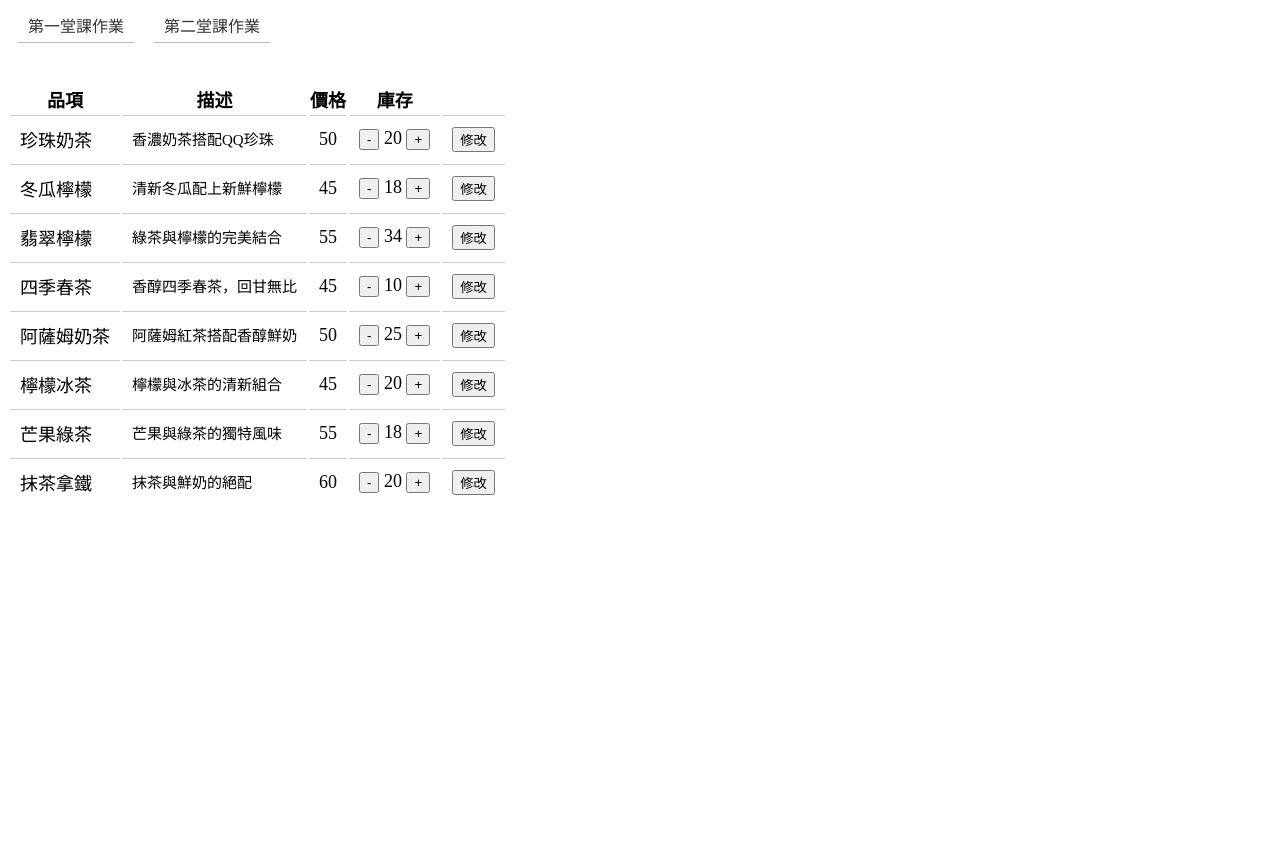
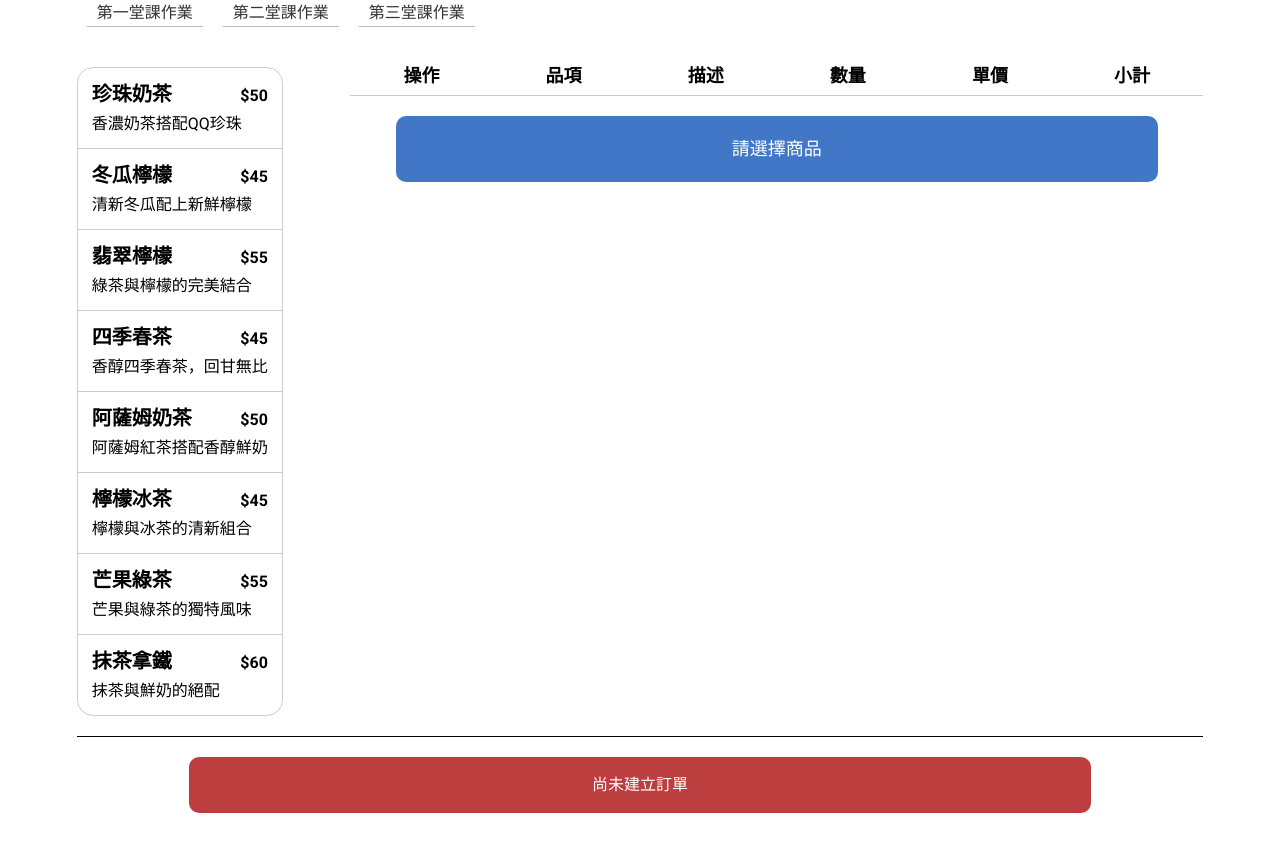
Before and after one commit to candace2021/2025-vue-hexschool_1, a Vue app: page /#/third in a window 1280 px wide. Shown: the top 852 px of the page. Before the commit the page ends 800 px from the top, so only its background shows below. Built offline with nearby package versions, Linux system fonts and the light colour scheme.

Commit message:
更新第三堂課程

```diff
--- a/src/App.vue
+++ b/src/App.vue
@@ -1,13 +1,30 @@
 <template>
-  <header>
-    <RouterLink to="/">第一堂課作業</RouterLink>
-    <RouterLink to="/second">第二堂課作業</RouterLink>
-    <!-- <RouterLink to="/">第三堂課作業</RouterLink>
-    <RouterLink to="/">第四堂課作業</RouterLink> -->
-  </header>
-  <RouterView />
+  <div class="wrap">
+    <header>
+      <RouterLink to="/">第一堂課作業</RouterLink>
+      <RouterLink to="/second">第二堂課作業</RouterLink>
+      <RouterLink to="/third">第三堂課作業</RouterLink>
+      <!-- <RouterLink to="/">第四堂課作業</RouterLink> -->
+    </header>
+    <RouterView />
+  </div>
 </template>
+
 <style lang="scss">
+@import url('https://fonts.googleapis.com/css2?family=Noto+Sans+TC:wght@100..900&family=Roboto:ital,wght@0,100..900;1,100..900&display=swap');
+
+body {
+  width: 100vw;
+  overflow-x: hidden;
+  * {
+    font-family: 'Roboto', 'Noto Sans TC', sans-serif;
+  }
+}
+.wrap {
+  max-width: 1200px;
+  width: 88%;
+  margin: 0 auto;
+}
 header {
   margin-bottom: 40px;
   a {
--- /dev/null
+++ b/src/assets/reset.css
@@ -0,0 +1,133 @@
+/* http://meyerweb.com/eric/tools/css/reset/
+   v2.0 | 20110126
+   License: none (public domain)
+*/
+
+html,
+body,
+div,
+span,
+applet,
+object,
+iframe,
+h1,
+h2,
+h3,
+h4,
+h5,
+h6,
+p,
+blockquote,
+pre,
+a,
+abbr,
+acronym,
+address,
+big,
+cite,
+code,
+del,
+dfn,
+em,
+img,
+ins,
+kbd,
+q,
+s,
+samp,
+small,
+strike,
+strong,
+sub,
+sup,
+tt,
+var,
+b,
+u,
+i,
+center,
+dl,
+dt,
+dd,
+ol,
+ul,
+li,
+fieldset,
+form,
+label,
+legend,
+table,
+caption,
+tbody,
+tfoot,
+thead,
+tr,
+th,
+td,
+article,
+aside,
+canvas,
+details,
+embed,
+figure,
+figcaption,
+footer,
+header,
+hgroup,
+menu,
+nav,
+output,
+ruby,
+section,
+summary,
+time,
+mark,
+audio,
+video {
+  margin: 0;
+  padding: 0;
+  border: 0;
+  font-size: 100%;
+  font: inherit;
+  vertical-align: baseline;
+}
+/* HTML5 display-role reset for older browsers */
+article,
+aside,
+details,
+figcaption,
+figure,
+footer,
+header,
+hgroup,
+menu,
+nav,
+section {
+  display: block;
+}
+body {
+  line-height: 1;
+}
+ol,
+ul {
+  list-style: none;
+}
+blockquote,
+q {
+  quotes: none;
+}
+blockquote:before,
+blockquote:after,
+q:before,
+q:after {
+  content: '';
+  content: none;
+}
+table {
+  border-collapse: collapse;
+  border-spacing: 0;
+}
+a {
+  color: inherit;
+  text-decoration: none;
+}
--- /dev/null
+++ b/src/components/CartList.vue
@@ -0,0 +1,24 @@
+<script setup>
+defineProps(['tableData'])
+const emit = defineEmits(['deleteFn'])
+const deleteFn = (data) => {
+  emit('deleteFn', data)
+}
+</script>
+
+<template>
+  <tr v-for="data in tableData" :key="data.id">
+    <td><a href="#" @click.prevent="deleteFn(data)">X</a></td>
+    <td>{{ data.name }}</td>
+    <td>{{ data.description }}</td>
+    <td>
+      <select name="" id="" v-model="data.num">
+        <option v-for="index in 10" :key="index" :value="index">{{ index }}</option>
+      </select>
+    </td>
+    <td>{{ data.price }}</td>
+    <td>{{ data.price * data.num }}</td>
+  </tr>
+</template>
+
+<style scoped lang="scss"></style>
--- /dev/null
+++ b/src/components/OrderList.vue
@@ -0,0 +1,13 @@
+<script setup>
+defineProps(['orderData'])
+</script>
+
+<template>
+  <tr v-for="data in orderData" :key="data.id">
+    <td>{{ data.name }}</td>
+    <td>{{ data.num }}</td>
+    <td>{{ data.price * data.num }}</td>
+  </tr>
+</template>
+
+<style scoped lang="scss"></style>
--- /dev/null
+++ b/src/components/ProductList.vue
@@ -0,0 +1,20 @@
+<script setup>
+defineProps(['datas'])
+const emit = defineEmits(['addCart'])
+
+const addCart = (item) => {
+  emit('addCart', item)
+}
+</script>
+
+<template>
+  <li v-for="data in datas" :key="data.id" class="navList" @click="addCart(data)">
+    <div class="title">
+      <div class="name">{{ data.name }}</div>
+      <div class="price">${{ data.price }}</div>
+    </div>
+    <div class="describe">{{ data.description }}</div>
+  </li>
+</template>
+
+<style scoped lang="scss"></style>
--- a/src/main.js
+++ b/src/main.js
@@ -1,3 +1,5 @@
+import '@/assets/reset.css'
+
 import { createApp } from 'vue'
 import App from './App.vue'
 import router from './router'
--- a/src/views/HomeView.vue
+++ b/src/views/HomeView.vue
@@ -1,7 +1,6 @@
 <script setup>
 import { ref } from 'vue'
 
-const isEdit = ref(false)
 const menus = ref([
   {
     id: 't001',
@@ -61,20 +60,21 @@ const menus = ref([
   },
 ])
 const edit = ref({})
+const editID = ref('')
+
 const editFn = {
-  data: (item) => {
-    isEdit.value = true
+  edit: (item) => {
     edit.value = { ...item }
+    editID.value = item.id
   },
   reset: () => {
-    isEdit.value = false
     edit.value = {}
+    editID.value = ''
   },
-  save: (item) => {
-    isEdit.value = false
-    edit.value = item
-    const index = menus.value.findIndex((menu) => menu.id == item.id)
+  save: () => {
+    const index = menus.value.findIndex((menu) => menu.id == editID.value)
     menus.value[index] = edit.value
+    editFn.reset()
   },
 }
 </script>
@@ -109,12 +109,12 @@ const editFn = {
           <button @click="menu.stock++">+</button>
         </td>
         <td>
-          <button type="button" @click="editFn.data(menu)" v-if="!isEdit">修改</button>
+          <button type="button" @click="editFn.edit(menu)" v-if="editID != menu.id">修改</button>
         </td>
       </tr>
     </tbody>
   </table>
-  <div class="edit" v-if="isEdit">
+  <div class="edit" v-if="editID">
     <h2>修改內容</h2>
     <div class="list">
       <label for="">品項：</label>
@@ -133,8 +133,8 @@ const editFn = {
       <input type="number" v-model="edit.stock" />
     </div>
     <div class="btn">
-      <button type="button" @click="editFn.reset">取消</button>
-      <button type="button" @click="editFn.save(edit)">確認</button>
+      <button type="button" @click="editFn.reset()">取消</button>
+      <button type="button" @click="editFn.save()">確認</button>
     </div>
   </div>
 </template>
--- /dev/null
+++ b/src/views/ThirdView.vue
@@ -0,0 +1,321 @@
+<script setup>
+import CartList from '@/components/CartList.vue'
+import OrderList from '@/components/OrderList.vue'
+import ProductList from '@/components/ProductList.vue'
+import { computed, ref } from 'vue'
+
+const remark = ref('')
+const remarkOrder = ref('')
+const datas = [
+  {
+    id: 1,
+    name: '珍珠奶茶',
+    description: '香濃奶茶搭配QQ珍珠',
+    price: 50,
+    num: 1,
+  },
+  {
+    id: 2,
+    name: '冬瓜檸檬',
+    description: '清新冬瓜配上新鮮檸檬',
+    price: 45,
+    num: 1,
+  },
+  {
+    id: 3,
+    name: '翡翠檸檬',
+    description: '綠茶與檸檬的完美結合',
+    price: 55,
+    num: 1,
+  },
+  {
+    id: 4,
+    name: '四季春茶',
+    description: '香醇四季春茶，回甘無比',
+    price: 45,
+    num: 1,
+  },
+  {
+    id: 5,
+    name: '阿薩姆奶茶',
+    description: '阿薩姆紅茶搭配香醇鮮奶',
+    price: 50,
+    num: 1,
+  },
+  {
+    id: 6,
+    name: '檸檬冰茶',
+    description: '檸檬與冰茶的清新組合',
+    price: 45,
+    num: 1,
+  },
+  {
+    id: 7,
+    name: '芒果綠茶',
+    description: '芒果與綠茶的獨特風味',
+    price: 55,
+    num: 1,
+  },
+  {
+    id: 8,
+    name: '抹茶拿鐵',
+    description: '抹茶與鮮奶的絕配',
+    price: 60,
+    num: 1,
+  },
+]
+const tableData = ref([])
+const orderData = ref([])
+
+const addCart = (item) => {
+  const newItem = tableData.value.filter((data) => data.id == item.id)
+  if (newItem.length == 0) {
+    tableData.value.push({ ...item })
+  } else {
+    alert('已加入購物車，請直接調整數量')
+  }
+}
+const deleteFn = (item) => {
+  const deleteIdx = tableData.value.findIndex((data) => data.id == item.id)
+  // datas.value[deleteIdx].num = 1
+  tableData.value.splice(deleteIdx, 1)
+}
+const total = computed(() => {
+  let num = 0
+  tableData.value.forEach((data) => {
+    num += Number(data.price) * Number(data.num)
+  })
+  return num
+})
+
+const sentOrder = () => {
+  orderData.value = tableData.value
+  remarkOrder.value = remark.value
+  tableData.value = []
+  remark.value = ''
+}
+const orderSum = computed(() => {
+  let num = 0
+  orderData.value.forEach((data) => {
+    num += Number(data.price) * Number(data.num)
+  })
+  return num
+})
+</script>
+
+<template>
+  <div class="topContent">
+    <div class="navSide">
+      <ul>
+        <ProductList :datas="datas" @addCart="addCart"></ProductList>
+      </ul>
+    </div>
+    <div class="product">
+      <table>
+        <thead>
+          <tr>
+            <th>操作</th>
+            <th>品項</th>
+            <th>描述</th>
+            <th>數量</th>
+            <th>單價</th>
+            <th>小計</th>
+          </tr>
+        </thead>
+        <tbody v-if="tableData.length != 0">
+          <CartList :tableData="tableData" @deleteFn="deleteFn"></CartList>
+        </tbody>
+        <tbody v-else>
+          <tr class="noData">
+            <td colspan="6"><span>請選擇商品</span></td>
+          </tr>
+        </tbody>
+      </table>
+      <div class="content" v-if="tableData.length != 0">
+        <div class="sum">
+          總計: <span>${{ total }}</span>
+        </div>
+        <div class="textarea">
+          <textarea name="" id="" placeholder="備註" v-model="remark"></textarea>
+        </div>
+        <div class="sent">
+          <button type="button" @click="sentOrder">送出</button>
+        </div>
+      </div>
+    </div>
+  </div>
+  <div class="bottomContent">
+    <div class="noData" v-if="orderData.length == 0">尚未建立訂單</div>
+    <div class="content" v-else>
+      <div class="title">訂單</div>
+      <table>
+        <thead>
+          <tr>
+            <th>品項</th>
+            <th>數量</th>
+            <th>小計</th>
+          </tr>
+        </thead>
+        <tbody>
+          <OrderList :orderData="orderData"></OrderList>
+        </tbody>
+      </table>
+      <div class="textarea">備註: {{ remarkOrder }}</div>
+      <div class="sum">
+        總計: <span>${{ orderSum }}</span>
+      </div>
+    </div>
+  </div>
+</template>
+
+<style lang="scss">
+.topContent {
+  display: flex;
+  align-items: start;
+  padding-bottom: 20px;
+  border-bottom: 1px solid #000;
+  .navSide {
+    flex: 0 0 350;
+    margin-right: 6%;
+    border-radius: 16px;
+    border: 1px solid #ccc;
+    .navList {
+      cursor: pointer;
+      padding: 16px 14px;
+      &:not(:last-child) {
+        border-bottom: 1px solid #ccc;
+      }
+    }
+    .title {
+      display: flex;
+      align-items: baseline;
+      justify-content: space-between;
+      margin-bottom: 12px;
+    }
+    .name {
+      font-size: 20px;
+      font-weight: 700;
+    }
+    .price {
+      font-size: 16px;
+      font-weight: 700;
+    }
+  }
+  .product {
+    flex: 1;
+    .sent {
+      text-align: right;
+      button {
+        cursor: pointer;
+        border: none;
+        background-color: #6ba28c;
+        color: #fff;
+        padding: 8px 20px;
+        border-radius: 10px;
+        font-size: 16px;
+        letter-spacing: 0.1em;
+      }
+    }
+  }
+}
+table,
+textarea {
+  width: 100%;
+}
+thead {
+  font-size: 18px;
+  font-weight: 700;
+  border-bottom: 1px solid #ccc;
+  th {
+    text-align: center;
+    padding-bottom: 10px;
+  }
+}
+tbody {
+  .noData {
+    border: none;
+    td {
+      width: 100%;
+    }
+    span {
+      display: inline-block;
+      background: #4277c7;
+      width: 80%;
+      padding: 24px 40px;
+      border-radius: 10px;
+      color: #fff;
+    }
+  }
+  tr {
+    border-bottom: 1px solid #ccc;
+    a {
+      display: block;
+    }
+  }
+  td {
+    font-size: 18px;
+    text-align: center;
+    padding: 20px 0;
+  }
+  select {
+    width: 48px;
+    height: 28px;
+    padding: 0 6px;
+    font-size: 16px;
+  }
+}
+.sum {
+  font-size: 22px;
+  margin: 20px 0;
+  text-align: right;
+  span {
+    font-size: 28px;
+    font-weight: 700;
+  }
+}
+.textarea {
+  margin-bottom: 20px;
+  textarea {
+    resize: none;
+    font-size: 16px;
+    padding: 10px;
+    border: 1px solid #ccc;
+    border-radius: 10px;
+    height: 100px;
+  }
+}
+.bottomContent {
+  width: 80%;
+  margin: 20px auto 70px;
+  overflow: hidden;
+  .noData {
+    border-radius: 10px;
+    padding: 20px;
+    text-align: center;
+    color: #fff;
+    background-color: #bd3e3e;
+  }
+  .content {
+    padding: 20px;
+    border: 1px solid #ccc;
+    border-radius: 10px;
+  }
+  tr th,
+  tr td {
+    &:first-child {
+      text-align: left;
+    }
+  }
+  .title {
+    text-align: center;
+    font-size: 24px;
+    font-weight: 700;
+    margin-bottom: 40px;
+  }
+  .textarea {
+    margin: 20px 0 40px;
+    font-size: 18px;
+    text-align: right;
+  }
+}
+</style>
```
Also changed, not shown: index.html (+4 -4 lines), src/router/index.js (+7 -2 lines).
